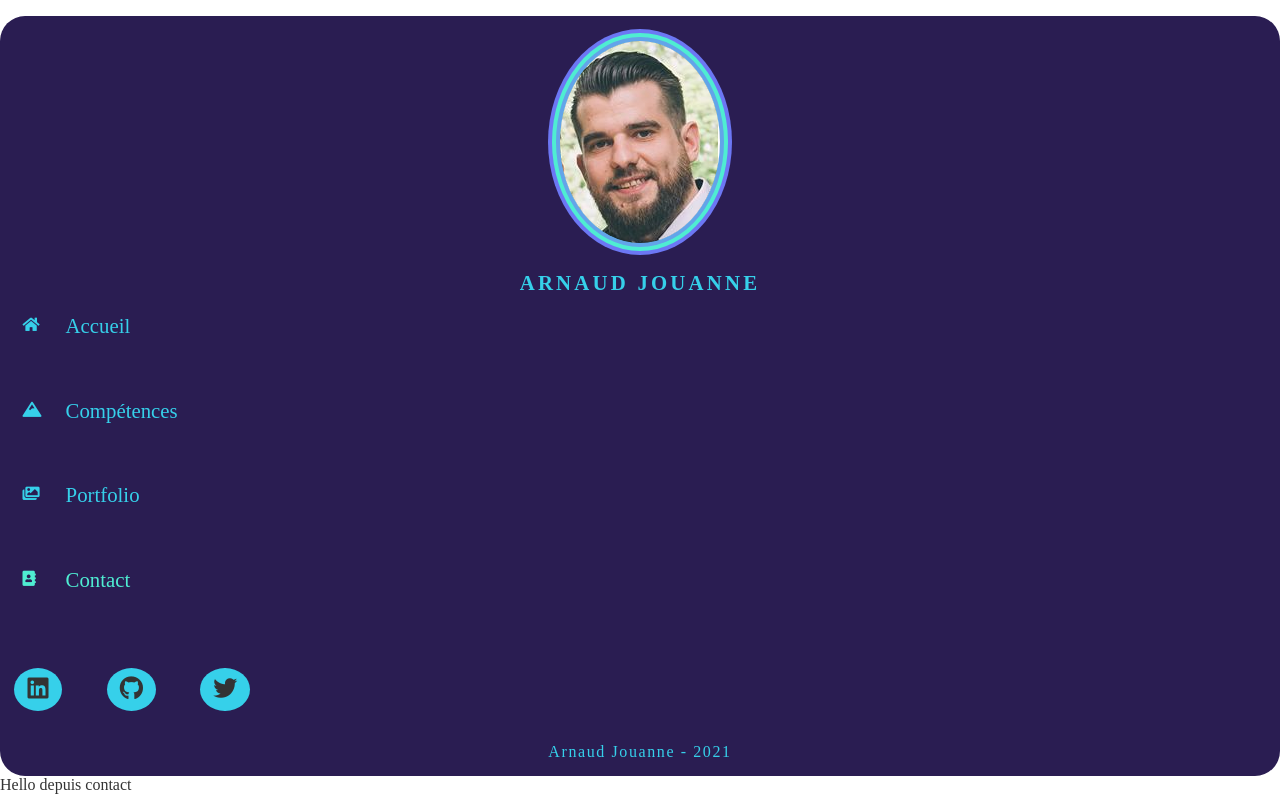
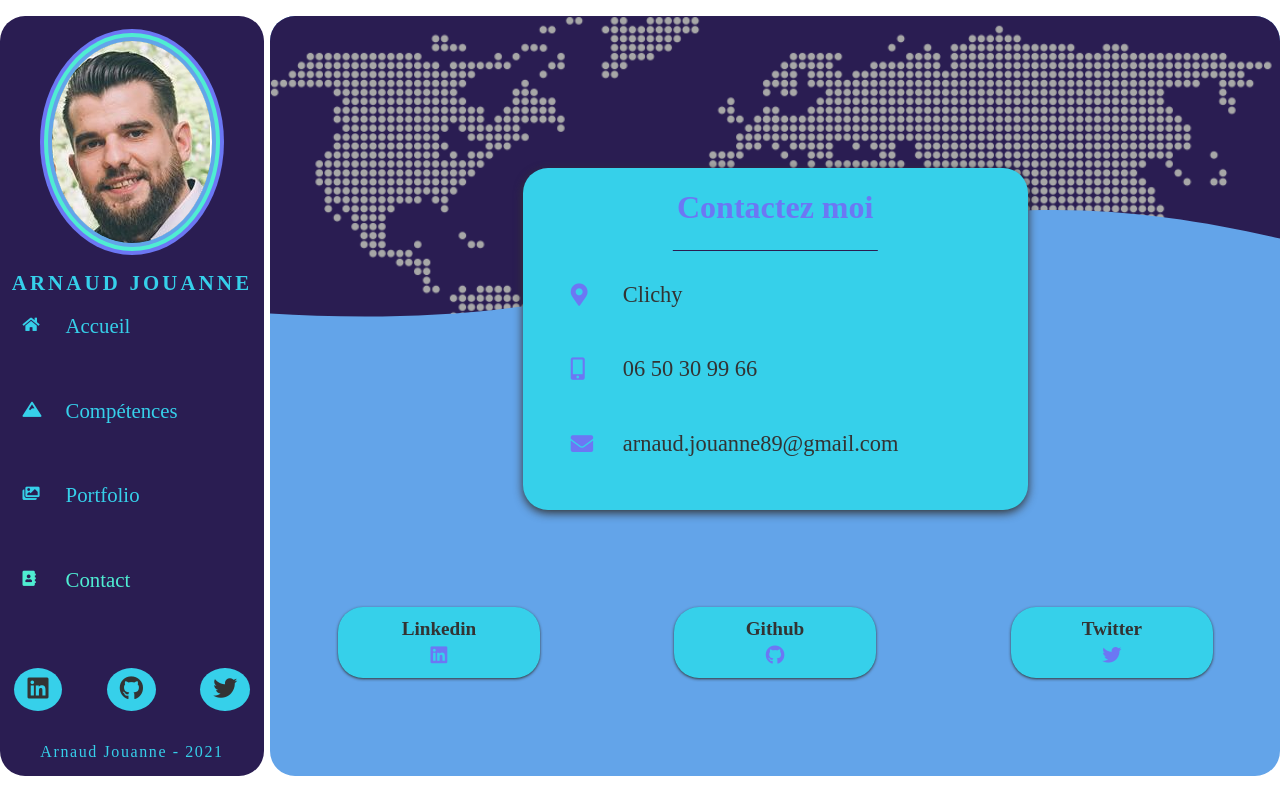
Before and after one commit to Nonos2k12/Site_CV_React, a React (Create React App) app: page /contact in a window 1280 px wide. Built offline with nearby package versions, Linux system fonts and the light colour scheme; a web font is replaced by a local one.

Commit message:
Start working & finish the contact page

```diff
--- a/package.json
+++ b/package.json
@@ -8,6 +8,7 @@
     "@testing-library/user-event": "^12.8.3",
     "node-sass": "^6.0.1",
     "react": "^17.0.2",
+    "react-copy-to-clipboard": "^5.0.4",
     "react-dom": "^17.0.2",
     "react-router-dom": "^5.3.0",
     "react-scripts": "4.0.3",
--- a/src/pages/Contact.js
+++ b/src/pages/Contact.js
@@ -1,11 +1,77 @@
 import React from "react";
 import Navigation from "../components/Navigation";
+import { CopyToClipboard } from "react-copy-to-clipboard";
 
 const Contact = () => {
   return (
-    <div>
+    <div className="contact">
       <Navigation />
-      Hello depuis contact
+      <div className="contactContent">
+        <div className="header"></div>
+        <div className="contactBox">
+          <h1>Contactez moi</h1>
+          <ul>
+            <li>
+              <i className="fas fa-map-marker-alt"></i>
+              <span>Clichy</span>
+            </li>
+            <li>
+              <i className="fas fa-mobile-alt"></i>
+              <CopyToClipboard text="0650309966">
+                <span
+                  className="clickInput"
+                  onClick={() => {
+                    alert("Téléphone copié");
+                  }}
+                >
+                  06 50 30 99 66
+                </span>
+              </CopyToClipboard>
+            </li>
+            <li>
+              <i className="fas fa-envelope"></i>
+              <CopyToClipboard text="arnaud.jouanne89@gmail.com">
+                <span
+                  className="clickInput"
+                  onClick={() => {
+                    alert("Email copié");
+                  }}
+                >
+                  arnaud.jouanne89@gmail.com
+                </span>
+              </CopyToClipboard>
+            </li>
+          </ul>
+        </div>
+        <div className="socialNetwork">
+          <ul>
+            <a
+              href="https://www.linkedin.com/in/arnaud-jouanne/"
+              target="_blank"
+              rel="noopener noreferrer"
+            >
+              <h4>Linkedin</h4>
+              <i className="fab fa-linkedin"></i>
+            </a>
+            <a
+              href="https://github.com/Nonos2k12"
+              target="_blank"
+              rel="noopener noreferrer"
+            >
+              <h4>Github</h4>
+              <i className="fab fa-github"></i>
+            </a>
+            <a
+              href="https://www.google.com"
+              target="_blank"
+              rel="noopener noreferrer"
+            >
+              <h4>Twitter</h4>
+              <i className="fab fa-twitter"></i>
+            </a>
+          </ul>
+        </div>
+      </div>
     </div>
   );
 };
--- a/src/styles/pages/_contact.scss
+++ b/src/styles/pages/_contact.scss
@@ -0,0 +1,168 @@
+.contactContent {
+  background: $color-3;
+  border-radius: $borderRadius;
+  width: 100%;
+  overflow: hidden;
+  display: grid;
+  grid-template-columns: 1fr;
+  grid-template-rows: 20% 45% 35%;
+  grid-template-areas:
+    "1"
+    "2"
+    "3";
+
+  .header {
+    grid-area: 1;
+    width: 100%;
+    position: relative;
+    background: $color-1;
+    height: 340px;
+
+    &:before {
+      content: "";
+      width: 100%;
+      height: 100%;
+      position: absolute;
+      background: url(../../media/map.jpg) no-repeat center top/cover;
+      filter: grayscale(100%);
+    }
+    &:after {
+      content: "";
+      width: 100%;
+      height: 100%;
+      position: absolute;
+      top: 30px;
+      background: url(../../media/shape.svg) no-repeat center / cover;
+    }
+  }
+  .contactBox {
+    grid-area: 2;
+    background: $color-5;
+    margin: 0 auto;
+    padding: 1rem 3rem;
+    z-index: 2;
+    border-radius: $borderRadius;
+    box-shadow: 0 3px 10px #333;
+    width: 50%;
+    min-width: 440px;
+    min-height: 200px;
+
+    h1 {
+      text-align: center;
+      margin-top: 0.3rem;
+      position: relative;
+      color: $color-2;
+
+      &:after {
+        content: "";
+        height: 1px;
+        width: 50%;
+        background: $color-1;
+        position: absolute;
+        bottom: -25px;
+        left: 50%;
+        transform: translateX(-50%);
+      }
+    }
+    ul {
+      height: 72%;
+      width: inherit;
+      display: grid;
+      margin-top: 3.5rem;
+
+      li {
+        position: relative;
+      }
+
+      i {
+        font-size: 1.4rem;
+        position: absolute;
+        transform: translateY(2px);
+        color: $color-2;
+      }
+      span {
+        font-size: 1.4rem;
+        position: absolute;
+        transform: translateX(52px);
+        background: transparent;
+        border: none;
+        outline: none;
+        width: 350px;
+        transition: 0.2s ease;
+      }
+      .clickInput:hover {
+        transform: translateX(56px);
+        cursor: pointer;
+      }
+    }
+  }
+  .socialNetwork {
+    grid-area: 3;
+    @include verticalCenter;
+
+    ul {
+      display: flex;
+      text-align: center;
+      width: 100%;
+      justify-content: space-around;
+
+      a {
+        width: 20%;
+        font-size: 1.2rem;
+        background: $color-5;
+        border-radius: $borderRadius;
+        display: inline-block;
+        padding: 0.7rem 0;
+        box-shadow: $shadow;
+        transform: scaleY(0);
+        transform-origin: center;
+        transition: 0.2s ease;
+        transition: scale 0.1s;
+
+        &:hover {
+          background: $color-4;
+        }
+
+        i {
+          color: $color-2;
+          margin-top: 0.3rem;
+        }
+      }
+      //ANIMATION
+      @mixin networkAnim($timeout) {
+        animation: pop 1s forwards;
+        animation-delay: $timeout;
+      }
+      @keyframes pop {
+        to {
+          transform: scaleY(1);
+        }
+      }
+      a:nth-child(1) {
+        @include networkAnim(0.4s);
+      }
+      a:nth-child(2) {
+        @include networkAnim(0.8s);
+      }
+      a:nth-child(3) {
+        @include networkAnim(1.2s);
+      }
+      a:nth-child(4) {
+        @include networkAnim(1.6s);
+      }
+    }
+  }
+}
+@media screen and (max-width: 500px) {
+  .contactContent {
+    .contactBox {
+      min-width: 100% !important;
+    }
+    span {
+      font-size: 0.9rem !important;
+    }
+    h4 {
+      font-size: 0.9rem;
+    }
+  }
+}
```
Also changed, not shown: 1 other file (tests, documents, lock files or other folders).
